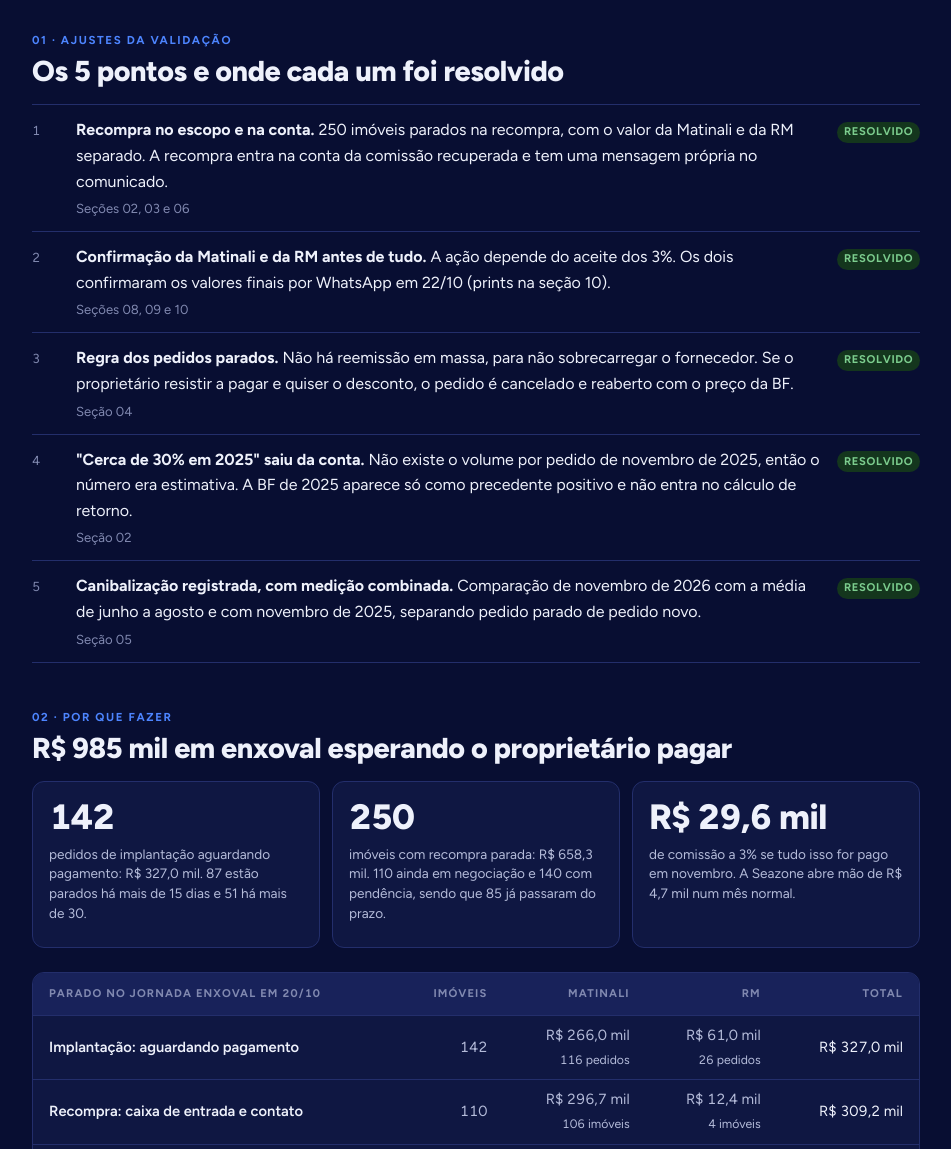
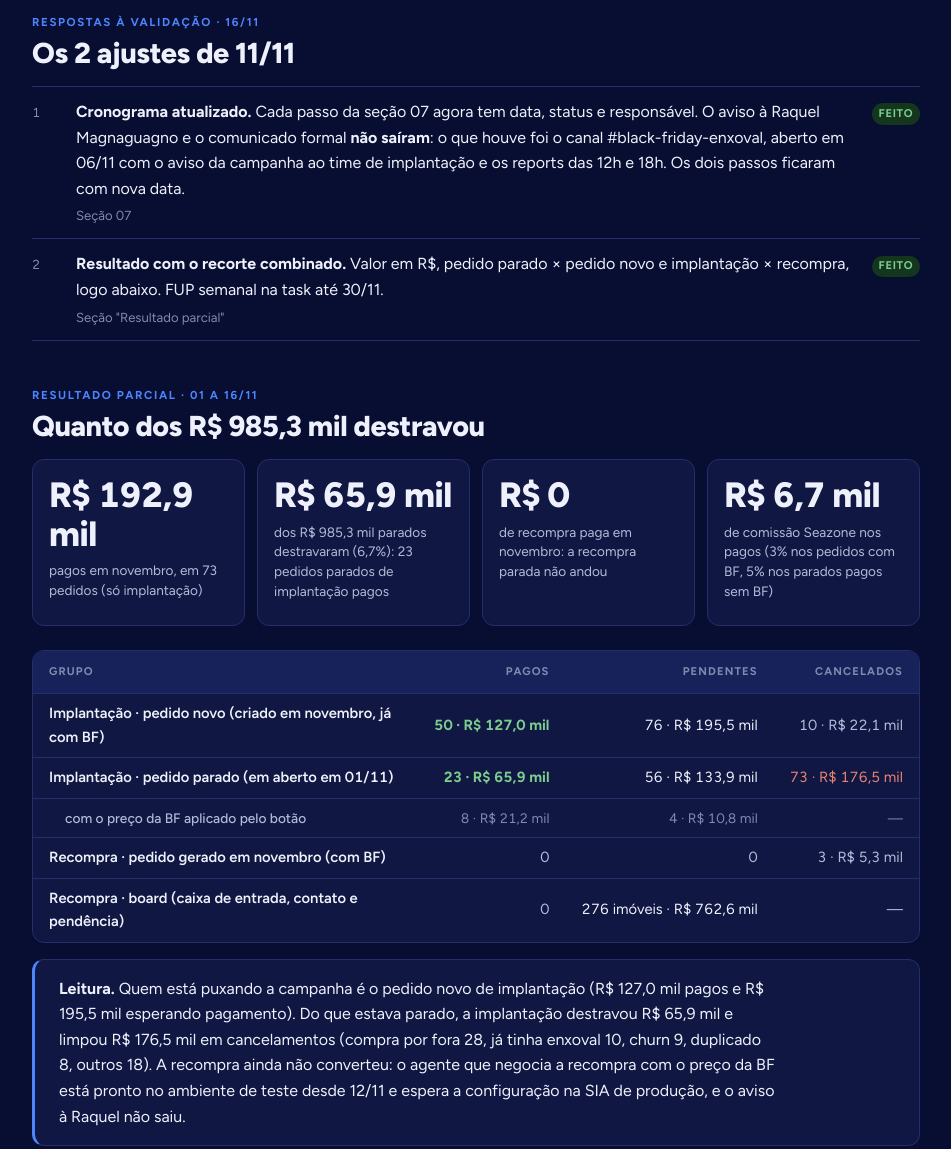
Before and after one commit to henrymatsumoto-cpu/html-tasks, a plain HTML site: page validacao-black-friday-enxoval-2026.html in a window 1280 px wide. Shown: the part 800-1949 px from the top of the page, without its empty margins (164-1115 px from the left). Drawn offline with Linux system fonts and the light colour scheme.

Commit message:
feat(black-friday): resultado parcial 16/11 e cronograma atualizado
Co-Authored-By: Claude Opus 5.5 <noreply@anthropic.com>

```diff
--- a/validacao-black-friday-enxoval-2026.html
+++ b/validacao-black-friday-enxoval-2026.html
@@ -125,7 +125,7 @@
 
 <div class="topo">
   <div class="faixa">
-    <p class="kicker">Fornecedores · versão final para arquivo · atualizada em 23/10/2026</p>
+    <p class="kicker">Fornecedores · acompanhamento · atualizada em 16/11/2026</p>
     <h1>Black Friday Enxoval 2026</h1>
     <p class="abertura">Em novembro a comissão da Seazone no enxoval cai de 5% para 3%, a Matinali e a RM baixam o preço em 3%, e o proprietário paga 5% a menos. A ação vale para pedidos novos e para os que estão parados hoje, tanto de implantação quanto de recompra.</p>
     <p class="meta">
@@ -148,6 +148,38 @@
     <div><span class="tag">Matinali no PIX</span><b>11,65%</b><span>de desconto total: 7% a mais em cima do valor no crédito.</span></div>
     <div><span class="tag">RM no PIX</span><b>10,7%</b><span>de desconto total: 6% a mais em cima do valor no crédito.</span></div>
   </div>
+
+  <section>
+    <h2><span class="num">Respostas à validação · 16/11</span>Os 2 ajustes de 11/11</h2>
+    <ol class="passos">
+      <li><span class="n">1</span><span><strong>Cronograma atualizado.</strong> Cada passo da seção 07 agora tem data, status e responsável. O aviso à Raquel Magnaguagno e o comunicado formal <strong>não saíram</strong>: o que houve foi o canal #black-friday-enxoval, aberto em 06/11 com o aviso da campanha ao time de implantação e os reports das 12h e 18h. Os dois passos ficaram com nova data. <span class="quando">Seção 07</span></span><span class="st ok">Feito</span></li>
+      <li><span class="n">2</span><span><strong>Resultado com o recorte combinado.</strong> Valor em R$, pedido parado × pedido novo e implantação × recompra, logo abaixo. FUP semanal na task até 30/11. <span class="quando">Seção "Resultado parcial"</span></span><span class="st ok">Feito</span></li>
+    </ol>
+  </section>
+
+  <section>
+    <h2><span class="num">Resultado parcial · 01 a 16/11</span>Quanto dos R$ 985,3 mil destravou</h2>
+    <div class="nums">
+      <div><b>R$ 192,9 mil</b><span>pagos em novembro, em 73 pedidos (só implantação)</span></div>
+      <div><b>R$ 65,9 mil</b><span>dos R$ 985,3 mil parados destravaram (6,7%): 23 pedidos parados de implantação pagos</span></div>
+      <div><b>R$ 0</b><span>de recompra paga em novembro: a recompra parada não andou</span></div>
+      <div><b>R$ 6,7 mil</b><span>de comissão Seazone nos pagos (3% nos pedidos com BF, 5% nos parados pagos sem BF)</span></div>
+    </div>
+    <div class="tab"><table>
+      <thead><tr><th>Grupo</th><th class="r">Pagos</th><th class="r">Pendentes</th><th class="r">Cancelados</th></tr></thead>
+      <tbody>
+        <tr><td>Implantação · pedido novo (criado em novembro, já com BF)</td><td class="r b">50 · R$ 127,0 mil</td><td class="r a">76 · R$ 195,5 mil</td><td class="r">10 · R$ 22,1 mil</td></tr>
+        <tr><td>Implantação · pedido parado (em aberto em 01/11)</td><td class="r b">23 · R$ 65,9 mil</td><td class="r a">56 · R$ 133,9 mil</td><td class="r neg">73 · R$ 176,5 mil</td></tr>
+        <tr class="sub"><td>com o preço da BF aplicado pelo botão</td><td class="r">8 · R$ 21,2 mil</td><td class="r">4 · R$ 10,8 mil</td><td class="r">—</td></tr>
+        <tr><td>Recompra · pedido gerado em novembro (com BF)</td><td class="r">0</td><td class="r">0</td><td class="r">3 · R$ 5,3 mil</td></tr>
+        <tr><td>Recompra · board (caixa de entrada, contato e pendência)</td><td class="r">0</td><td class="r a">276 imóveis · R$ 762,6 mil</td><td class="r">—</td></tr>
+      </tbody>
+    </table></div>
+    <div class="regra">
+      <p><strong>Leitura.</strong> Quem está puxando a campanha é o pedido novo de implantação (R$ 127,0 mil pagos e R$ 195,5 mil esperando pagamento). Do que estava parado, a implantação destravou R$ 65,9 mil e limpou R$ 176,5 mil em cancelamentos (compra por fora 28, já tinha enxoval 10, churn 9, duplicado 8, outros 18). A recompra ainda não converteu: o agente que negocia a recompra com o preço da BF está pronto no ambiente de teste desde 12/11 e espera a configuração na SIA de produção, e o aviso à Raquel não saiu.</p>
+    </div>
+    <p class="nota">Valores em itens, sem frete, já com o desconto. Parado = pedido criado antes de 01/11 que estava em aguardando link, aguardando pagamento ou link expirado em 01/11 (152 pedidos, R$ 376,3 mil); por isso o número difere dos 142 pedidos e R$ 327,0 mil da foto de 20/10, que só olhava aguardando pagamento. Pago = entrou em pagamento confirmado entre 01 e 16/11. Fonte: banco do app Jornada Completa Enxoval (boards de Pedidos e Recompra, leitura em 16/11/2026, 18h). O report das 12h e 18h no #black-friday-enxoval conta só os pedidos com a promoção; esta tabela conta todos os pagos do mês.</p>
+  </section>
 
   <section>
     <h2><span class="num">01 · Ajustes da validação</span>Os 5 pontos e onde cada um foi resolvido</h2>
@@ -252,14 +284,17 @@
   </section>
 
   <section>
-    <h2><span class="num">07 · Cronograma</span>Do aceite dos fornecedores à medição</h2>
+    <h2><span class="num">07 · Cronograma</span>Do aceite dos fornecedores à medição · atualizado em 16/11</h2>
     <ol class="passos">
-      <li><span class="n">1</span><span><strong>Matinali e RM confirmam os 3%</strong> e o refazimento dos pedidos sob demanda, e o print vai para a Ray. <span class="quando">confirmado em 22/10</span></span><span class="st ok">Concluído</span></li>
-      <li><span class="n">2</span><span><strong>Avisar a Raquel Magnaguagno e os responsáveis da recompra.</strong> <span class="quando">até 23/10</span></span><span class="st">Pendente</span></li>
-      <li><span class="n">3</span><span><strong>Disparar o comunicado</strong> para franquias, implantação e comercial, com as duas mensagens. <span class="quando">após o passo 1, antes de 01/11</span></span><span class="st">Pendente</span></li>
-      <li><span class="n">4</span><span><strong>Subir os preços da BF</strong> no Jornada Enxoval e na lojinha. Pedido em aberto só é refeito sob demanda. <span class="quando">01/11</span></span><span class="st">Pendente</span></li>
-      <li><span class="n">5</span><span><strong>Voltar à tabela normal</strong>. <span class="quando">01/12</span></span><span class="st">Pendente</span></li>
-      <li><span class="n">6</span><span><strong>Medir o resultado</strong> (seção 05) e mandar para a Ray. <span class="quando">até 10/12</span></span><span class="st">Pendente</span></li>
+      <li><span class="n">1</span><span><strong>Matinali e RM confirmam os 3%</strong> e o refazimento dos pedidos sob demanda, e o print vai para a Ray. <span class="quando">22/10 · Henry</span></span><span class="st ok">Concluído</span></li>
+      <li><span class="n">2</span><span><strong>Subir os preços da BF</strong> no Jornada Enxoval (PRs de 24 e 27/10, com o botão "Aplicar Promoção" pro pedido antigo) e na lojinha. Primeiros pedidos com BF em 03/11. <span class="quando">24/10 a 03/11 · Henry</span></span><span class="st ok">Concluído</span></li>
+      <li><span class="n">3</span><span><strong>Aviso ao time de implantação e acompanhamento.</strong> Canal #black-friday-enxoval aberto em 06/11, com report automático às 12h e 18h até 30/11. <span class="quando">06/11 · Henry</span></span><span class="st ok">Concluído</span></li>
+      <li><span class="n">4</span><span><strong>Avisar a Raquel Magnaguagno e os responsáveis da recompra.</strong> Não saiu no prazo de 23/10. Nova data junto com a subida do agente de recompra com BF na SIA de produção. <span class="quando">nova data: 20/11 · Henry</span></span><span class="st coral">Atrasado</span></li>
+      <li><span class="n">5</span><span><strong>Comunicado formal</strong> para franquias e comercial, com as duas mensagens da seção 06. Não saiu; a implantação foi avisada pelo canal. <span class="quando">nova data: 20/11 · Henry</span></span><span class="st coral">Atrasado</span></li>
+      <li><span class="n">6</span><span><strong>Agente de negociação da recompra com o preço da BF</strong> em produção. Pronto no teste desde 12/11, esperando a configuração na SIA oficial. <span class="quando">nova data: 20/11 · Henry e time da SIA</span></span><span class="st">Em andamento</span></li>
+      <li><span class="n">7</span><span><strong>FUP semanal</strong> com o recorte da seção "Resultado parcial". <span class="quando">16/11, 23/11 e 30/11 · Henry</span></span><span class="st">Em andamento</span></li>
+      <li><span class="n">8</span><span><strong>Voltar à tabela normal</strong> no Jornada e na lojinha. <span class="quando">01/12 · Henry</span></span><span class="st">Pendente</span></li>
+      <li><span class="n">9</span><span><strong>Medir o resultado</strong> (seção 05) e mandar para a Ray. <span class="quando">até 10/12 · Henry</span></span><span class="st">Pendente</span></li>
     </ol>
   </section>
 
```
